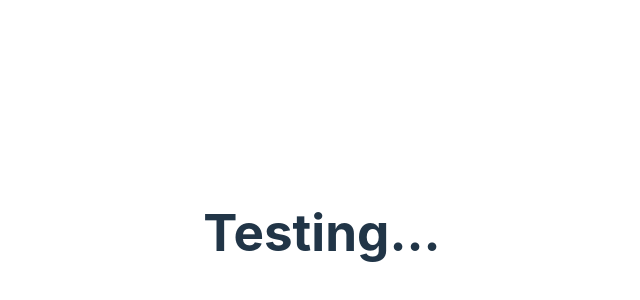
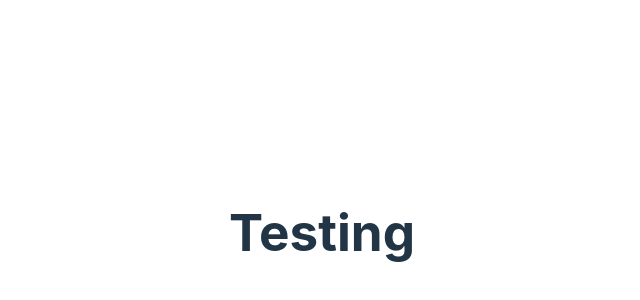
Before and after one commit to Process-Trusters-lisboa/Budgetz, a React (Vite) app: page / in a window 1280 px wide. Shown: the part 168-468 px from the top of the page, without its empty margins (318-958 px from the left). Built offline with nearby package versions, Linux system fonts and the light colour scheme.

Commit message:
initial cleaning.

```diff
--- a/src/App.jsx
+++ b/src/App.jsx
@@ -5,7 +5,7 @@ function App() {
 
   return (
     <>
-    <h1>Testing...</h1>
+    <h1>Testing</h1>
     </>
   )
 }
```
